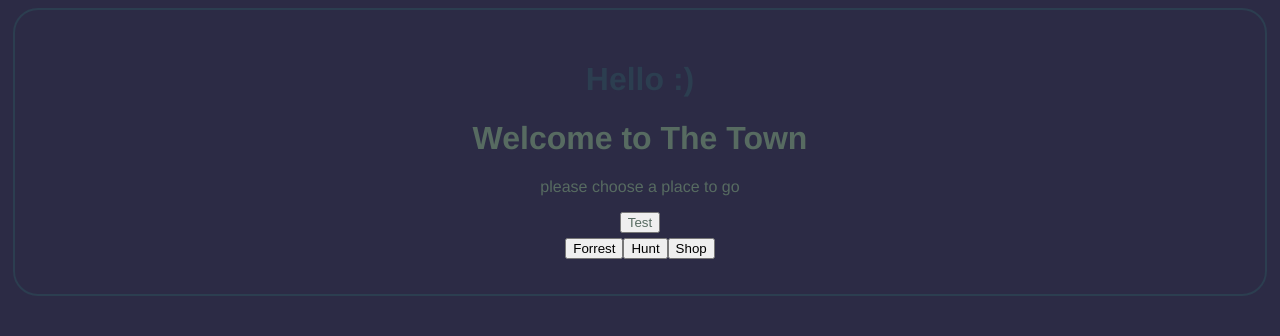
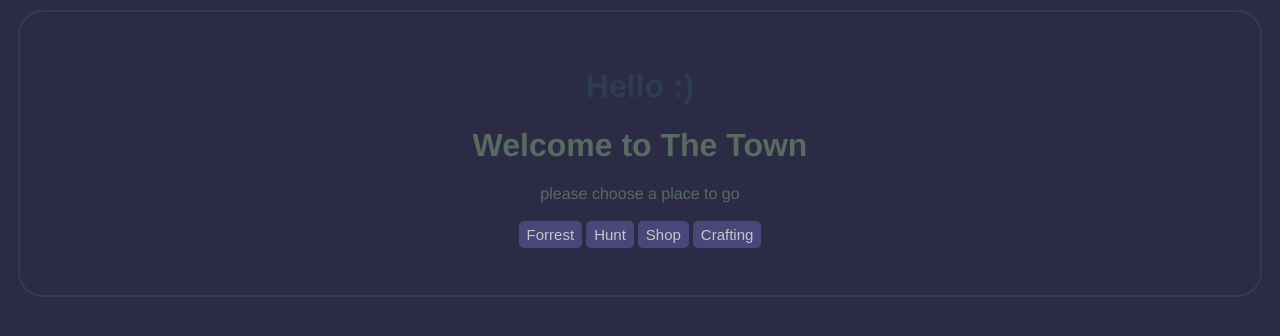
Before and after one commit to ArkRaga/Vue-project, a Vue app: page /#/ in a window 1280 px wide. Shown: the top 336 px of the page. Built offline with nearby package versions, Linux system fonts and the light colour scheme.

Commit message:
styled buttons, rock added and crafting json

```diff
--- a/src/components/Buttonface.vue
+++ b/src/components/Buttonface.vue
@@ -1,6 +1,11 @@
 <template>
   <div>
-    <button @click="changeLocation(l)" v-for="l in locations" :key="l">
+    <button
+      class="btn-face"
+      @click="changeLocation(l)"
+      v-for="l in locations"
+      :key="l"
+    >
       {{ l }}
     </button>
   </div>
@@ -24,7 +29,21 @@ export default {
 </script>
 
 <style scope>
+.btn-face {
+  background-color: #49477a;
+  color: #c7c7c7;
+  margin: 2px;
+  font-size: 15px;
+  border-radius: 5px;
+  border: none;
+  padding: 5px 8px;
+  cursor: pointer;
+}
+.btn-face:hover {
+  background-color: #7572be;
+  color: #000000;
+}
 div {
-  margin: 5px;
+  margin: 10px;
 }
 </style>
--- a/src/components/Locations/Forrest.vue
+++ b/src/components/Locations/Forrest.vue
@@ -6,6 +6,12 @@
         @btn-click="gatherSticks"
         title="Sticks"
         imgName="stick_48.png"
+        active="true"
+      />
+      <Card
+        @btn-click="gatherRocks"
+        title="Rocks"
+        imgName="rocks_48.png"
         active="true"
       />
       <Card
@@ -52,6 +58,12 @@ export default {
       //   console.log("you picked up a stick");
       eventSystem.invokeEvent("testNotif", "Log Gatherd");
     },
+    gatherRocks() {
+      let i = items.Rock;
+      i.quantity = 1;
+      this.addItemToInventory(i);
+      eventSystem.invokeEvent("testNotif", "Rock Gatherd");
+    },
   },
   created() {
     // console.log(items.Axe.id);
--- a/src/components/Locations/Town.vue
+++ b/src/components/Locations/Town.vue
@@ -1,7 +1,7 @@
 <template>
   <h1>Welcome to The Town</h1>
   <p>please choose a place to go</p>
-  <button @click="clicky">Test</button>
+  <!-- <button @click="clicky">Test</button> -->
 
   <div>
     <Buttonface :locations="locations" />
@@ -19,7 +19,7 @@ export default {
   components: { Buttonface },
   data() {
     return {
-      locations: ["Forrest", "Hunt", "Shop"],
+      locations: ["Forrest", "Hunt", "Shop", "Crafting"],
     };
   },
   methods: {
--- a/src/data/items.json
+++ b/src/data/items.json
@@ -1,10 +1,15 @@
 {
   "Axe": {
     "id": 1,
-    "name": "Axe"
+    "name": "Axe",
+    "uses": 25
   },
   "Stick": {
     "id": 2,
     "name": "Stick"
+  },
+  "Rock": {
+    "id": 3,
+    "name": "Rock"
   }
 }
--- a/src/store/modules/PlayerStore.js
+++ b/src/store/modules/PlayerStore.js
@@ -1,7 +1,7 @@
 export default {
   state: {
     playerLocation: "Town",
-    locations: ["Town", "Forrest", "Shop", "Hunt", "Lake"],
+    locations: ["Town", "Forrest", "Shop", "Hunt", "Lake", "Crafting"],
     prevLocation: "Town",
   },
   getters: {
--- a/src/views/HomeView.vue
+++ b/src/views/HomeView.vue
@@ -17,6 +17,7 @@ import Forrest from "../components/Locations/Forrest.vue";
 import DefaultLocation from "../components/Locations/DefaultLocation.vue";
 import Notif from "../components/Notifs.vue";
 import { mapGetters } from "vuex";
+
 export default {
   name: "HomeView",
   props: {},
```
Also changed, not shown: src/data/crafting.json (added, +7 -0 lines), src/assets/rocks_48.png (added).
